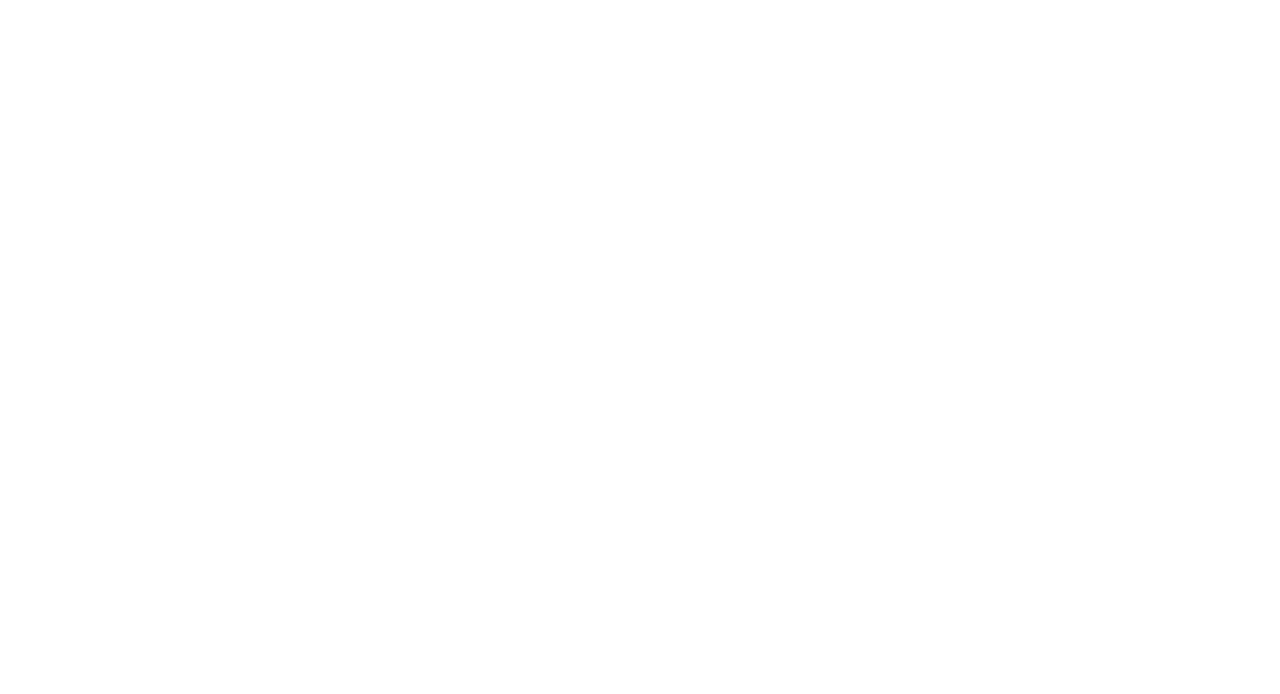
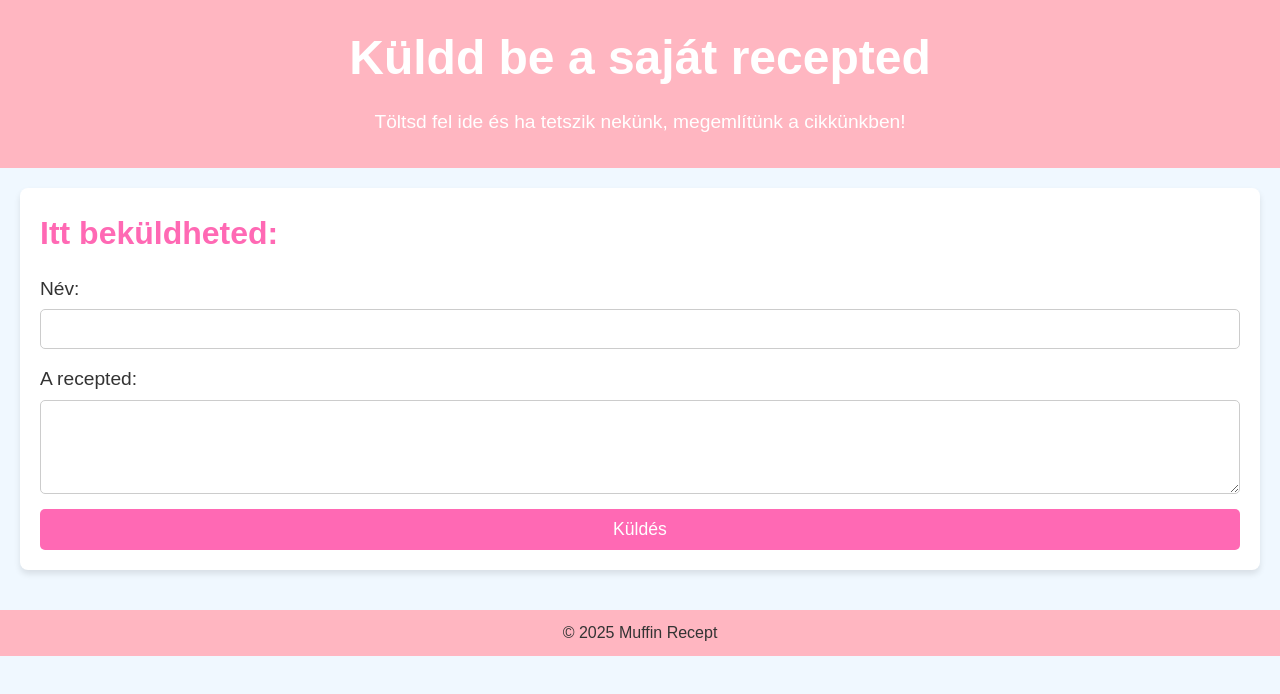
Before and after one commit to 5t3x/receptek, a plain HTML site: page urlap.html in a window 1280 px wide. Drawn offline with Linux system fonts and the light colour scheme.

Commit message:
stilus az urlaphoz es text area, file kialakitas

```diff
--- /dev/null
+++ b/stilus3.css
@@ -0,0 +1,102 @@
+* {
+    margin: 0;
+    padding: 0;
+    box-sizing: border-box;
+}
+
+body {
+    font-family: 'Arial', sans-serif;
+    background-color: #f0f8ff;
+    color: #333;
+    line-height: 1.6;
+}
+
+header {
+    background-color: #ffb6c1;
+    text-align: center;
+    padding: 20px;
+}
+
+header h1 {
+    font-size: 3rem;
+    color: #fff;
+}
+
+nav ul {
+    list-style: none;
+    padding: 10px 0;
+}
+
+nav ul li {
+    display: inline;
+    margin: 0 15px;
+}
+
+nav ul li a {
+    color: #fff;
+    text-decoration: none;
+    font-size: 1.2rem;
+}
+
+section {
+    margin: 20px;
+    padding: 20px;
+    border-radius: 8px;
+    background-color: #fff;
+    box-shadow: 0 4px 6px rgba(0, 0, 0, 0.1);
+}
+
+section h2 {
+    font-size: 2rem;
+    color: #ff69b4;
+    margin-bottom: 15px;
+}
+
+ul, ol {
+    margin-left: 0px;
+}
+
+ul li, ol li {
+    font-size: 1.1rem;
+    margin-bottom: 10px;
+}
+
+form {
+    display: flex;
+    flex-direction: column;
+}
+
+label {
+    font-size: 1.2rem;
+    margin-bottom: 5px;
+}
+
+input[type="text"],
+textarea {
+    font-size: 1rem;
+    padding: 10px;
+    border: 1px solid #ccc;
+    border-radius: 5px;
+    margin-bottom: 15px;
+}
+
+button {
+    background-color: #ff69b4;
+    color: #fff;
+    padding: 10px;
+    border: none;
+    border-radius: 5px;
+    cursor: pointer;
+    font-size: 1.1rem;
+}
+
+button:hover {
+    background-color: #ff1493;
+}
+
+footer {
+    text-align: center;
+    padding: 10px;
+    background-color: #ffb6c1;
+    margin-top: 40px;
+}
--- a/urlap.html
+++ b/urlap.html
@@ -3,16 +3,33 @@
 <head>
     <meta charset="UTF-8">
     <meta name="viewport" content="width=device-width, initial-scale=1.0">
-    <title>Űrlap</title>
-    <link rel="stylesheet" href="stilus.css">
+    <title>Küldd be a saját recepted!</title>
+    <link rel="stylesheet" href="stilus3.css">
 </head>
 <body>
-    <main>
-        <header></header>
-        <nav></nav>
-        <aricle></aricle>
-        <aside></aside>
-        <footer></footer>
-    </main>
+    <header>
+        <h1>Küldd be a saját recepted</h1>
+        <nav>
+            <ul>
+                <li><a href="#bekuldes">Töltsd fel ide és ha tetszik nekünk, megemlítünk a cikkünkben!</a></li>
+            </ul>
+        </nav>
+    </header>
+    <section id="bekuldes">
+        <h2>Itt beküldheted:</h2>
+        <form action="#" method="post">
+            <label for="name">Név:</label>
+            <input type="text" id="name" name="name" required>
+
+            <label for="upload">A recepted:</label>
+            <textarea id="upload" name="upload" rows="4" required></textarea>
+
+            <button type="submit">Küldés</button>
+        </form>
+    </section>
+
+    <footer>
+        <p>&copy; 2025 Muffin Recept</p>
+    </footer>
 </body>
 </html>
```
